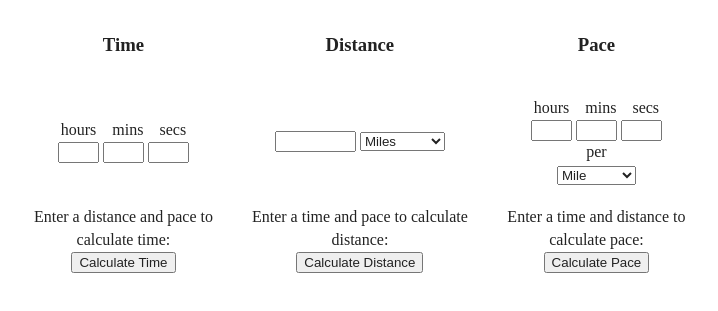
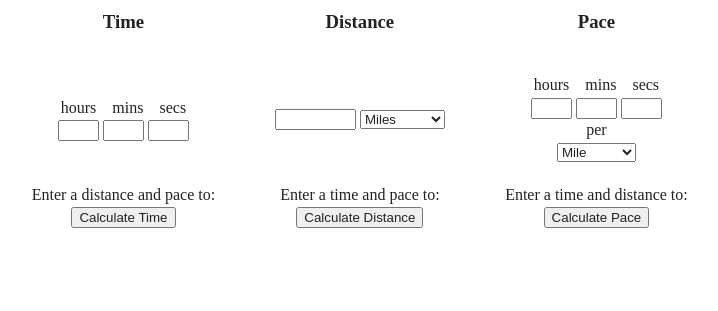
Before and after one commit to francislewis/pacecalc, a plain HTML site: page index.html in a window 1280 px wide. Shown: the part 113-424 px from the top of the page, without its empty margins (280-998 px from the left). Drawn offline with Linux system fonts and the light colour scheme.

Commit message:
Rephrased text

```diff
--- a/index.html
+++ b/index.html
@@ -17,7 +17,6 @@
 
   <div align="center">
             <h1>Pace Calculator</h1>
-            by Tom Wang
         </div>
 <form method="POST">
 <table cellspacing="12" cellpadding="4"  cellspacing=1 border="0" align="center" width="720">
@@ -71,11 +70,11 @@
 
     </tr>
     </td>
-        <td>Enter a distance and pace to calculate time:<BR><INPUT type="button" class="pulldown" onClick="calcTime(this.form)" value="Calculate Time">
+        <td>Enter a distance and pace to:<BR><INPUT type="button" class="pulldown" onClick="calcTime(this.form)" value="Calculate Time">
         </td>
-        <td>Enter a time and pace to calculate distance:<BR><INPUT type="button" class="pulldown" onClick="calcDist(this.form)" value="Calculate Distance">
+        <td>Enter a time and pace to:<BR><INPUT type="button" class="pulldown" onClick="calcDist(this.form)" value="Calculate Distance">
         </td>
-        <td>Enter a time and distance to calculate pace:<BR><INPUT type="button" class="pulldown" onClick="calcPace(this.form)" value="Calculate Pace">
+        <td>Enter a time and distance to:<BR><INPUT type="button" class="pulldown" onClick="calcPace(this.form)" value="Calculate Pace">
         </td>
     <tr>
 
```
